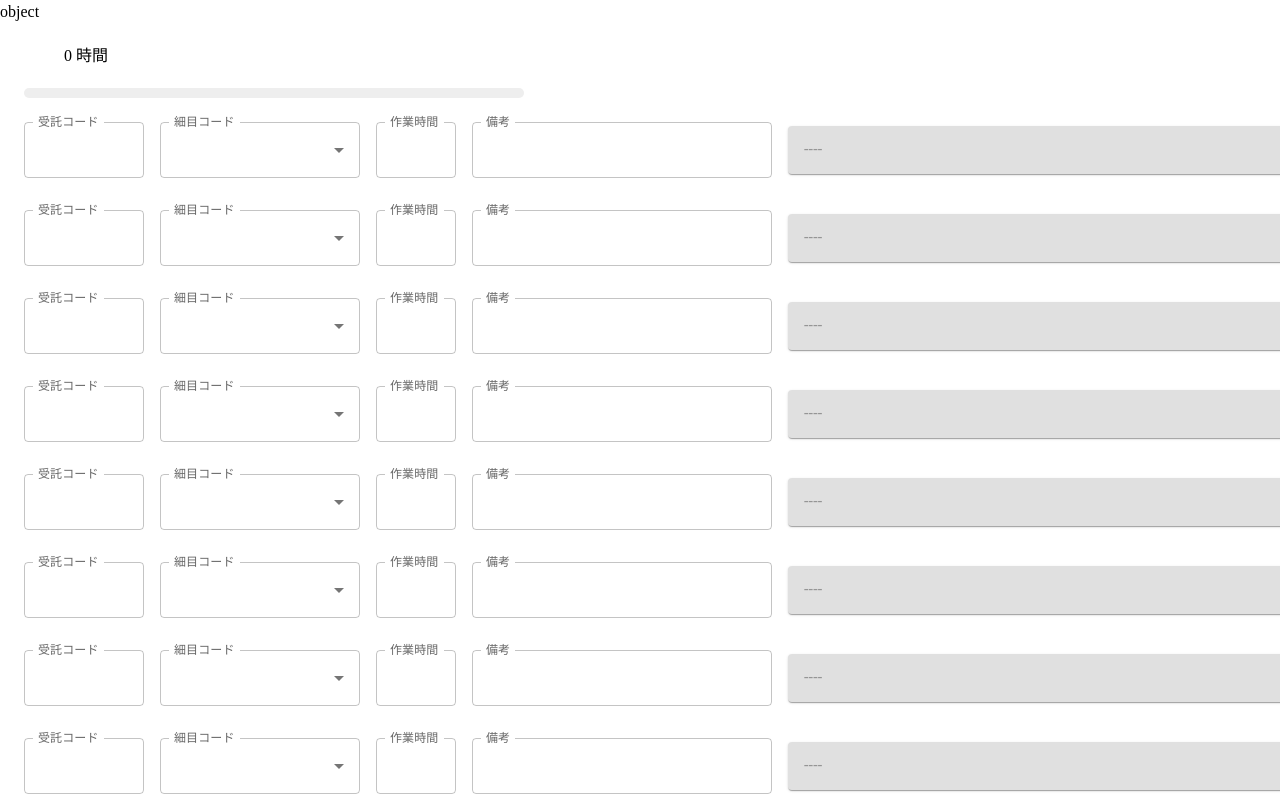
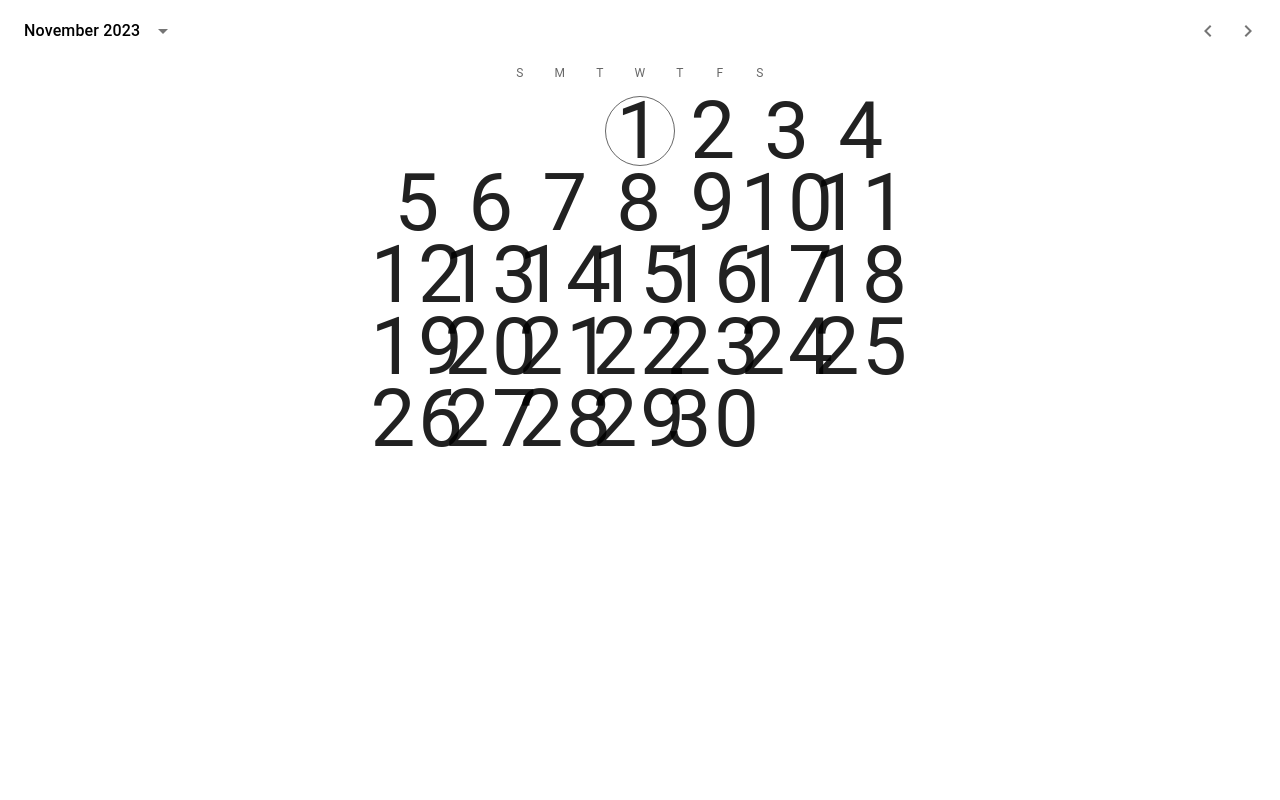
Before and after one commit to bluelemon0221/menkata, a Next.js app: page /daily in a window 1280 px wide. Shown: the top 800 px of the page. Built offline with nearby package versions, Linux system fonts and the light colour scheme.

Commit message:
カレンダーをどう表示しようか奮闘中 muiよりFullCalendarの方が楽そう

```diff
--- /dev/null
+++ b/src/app/daily/components/Calendar.tsx
@@ -0,0 +1,30 @@
+"use client";
+import { DateCalendar, LocalizationProvider } from "@mui/x-date-pickers";
+import { AdapterDayjs } from "@mui/x-date-pickers/AdapterDayjs";
+import React from "react";
+import { styled } from "@mui/system";
+
+const FullScreenCalendar = styled(DateCalendar)({
+  width: "100vw",
+  height: "100vh",
+  maxHeight: "100vh",
+  minHeight: "100vh",
+  overflow: "visible",
+  fontSize: "10rem",
+  ".MuiDayCalendar-slideTransition": {
+    overflow: "visible",
+  },
+  ".MuiPickersDay-root": {
+    fontSize: "5rem",
+    height: "70px",
+    width: "70px",
+  },
+});
+
+export const Calendar = () => {
+  return (
+    <LocalizationProvider dateAdapter={AdapterDayjs}>
+      <FullScreenCalendar readOnly />
+    </LocalizationProvider>
+  );
+};
--- a/src/app/daily/components/DisplayJob.tsx
+++ b/src/app/daily/components/DisplayJob.tsx
@@ -3,8 +3,9 @@ import {
   AccordionDetails,
   AccordionSummary,
   Typography,
+  CircularProgress,
 } from "@mui/material";
-import React from "react";
+import { useState } from "react";
 import ExpandMoreIcon from "@mui/icons-material/ExpandMore";
 import useSWR from "swr";
 
@@ -23,17 +24,22 @@ type Job = {
 // JobCode型の定義
 type JobCode = { jobcode: string | null };
 
-const fetcher = (url: string) => fetch(url).then((res) => res.json());
+// fetcher関数
+const fetcher = async (url: string) => {
+  const res = await fetch(url);
+  return res.json();
+};
 
 // DisplayJobコンポーネント
 export const DisplayJob = ({ jobcode }: JobCode) => {
   // SWRのhookを使用してデータをフェッチ
-  const { data: job, error } = useSWR<Job[]>(
-    jobcode ? `/api/job/${jobcode}` : null,
-    fetcher
-  );
+  const {
+    data: job,
+    error,
+    isValidating,
+  } = useSWR<Job[]>(jobcode ? `/api/job/${jobcode}` : null, fetcher);
 
-  const [expanded, setExpanded] = React.useState<string | false>(false);
+  const [expanded, setExpanded] = useState<string | false>(false);
 
   // Accordionが展開・折り畳みられたときのハンドラ関数
   const handleChange =
@@ -44,7 +50,9 @@ export const DisplayJob = ({ jobcode }: JobCode) => {
   return (
     <div>
       <div className="mt-5">
-        {job?.length ? (
+        {isValidating ? (
+          <CircularProgress />
+        ) : job?.length ? (
           job.map((u: Job, index: number) => {
             // 作業開始日のフォーマット変換
             const startDate = u.start
--- a/src/app/daily/page.tsx
+++ b/src/app/daily/page.tsx
@@ -1,9 +1,11 @@
 import React from "react";
 import { InputGroup } from "./components/InputGroup";
+import { Calendar } from "./components/Calendar";
 
 const page = () => {
   return (
     <div>
+      <Calendar />
       <InputGroup />
     </div>
   );
--- a/src/app/page.tsx
+++ b/src/app/page.tsx
@@ -1,10 +1,11 @@
-import Image from "next/image";
 import Sidebar from "./Sidebar";
+import Link from "next/link";
 
 export default function Home() {
   return (
     <div>
       <Sidebar />
+      <Link href="/daily">test</Link>
     </div>
   );
 }
```
Also changed, not shown: package.json (+9 -1 lines), 1 other file (tests, documents, lock files or other folders).
